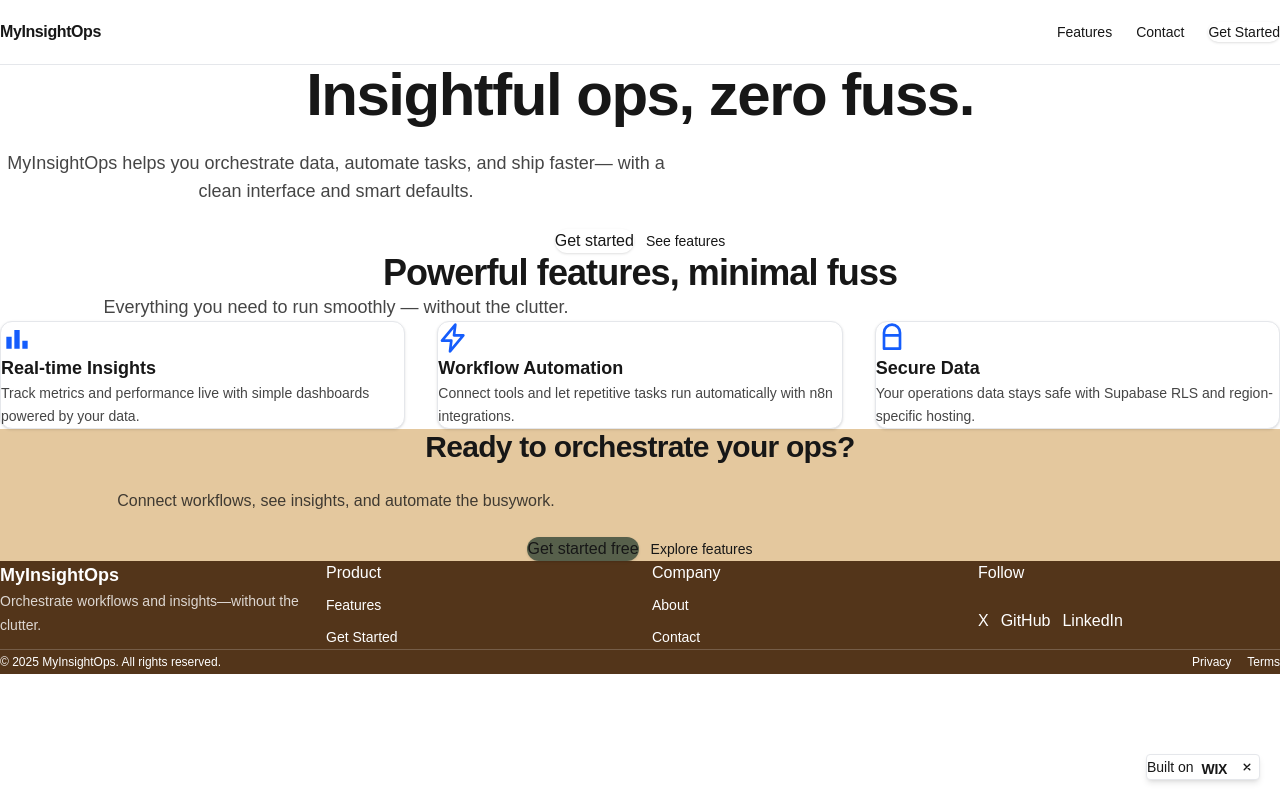
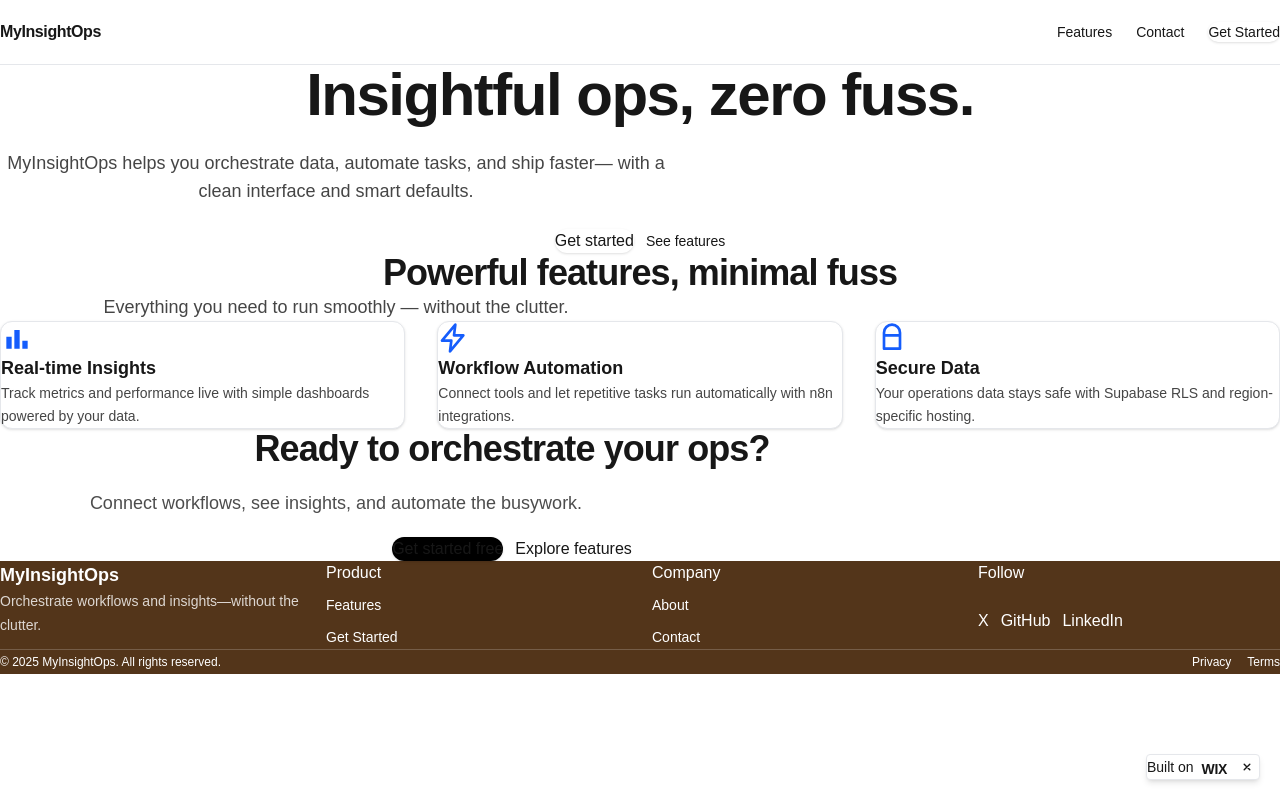
Before and after one commit to myinsightops/MIO-Pulse, a Next.js app in the folder web/: page / in a window 1280 px wide. Built offline with nearby package versions, Linux system fonts and the light colour scheme.

Commit message:
ui: cleaner CTA spacing, type scale, and button styles

```diff
--- a/web/components/CTA/CTA.jsx
+++ b/web/components/CTA/CTA.jsx
@@ -1,24 +1,33 @@
 export default function CTA() {
   return (
-    <section id="cta" className="bg-sand">
-      <div className="mx-auto max-w-screen-xl px-4 sm:px-6 lg:px-8 py-12 sm:py-16">
-        <div className="grid gap-4 sm:gap-6 text-center">
-          <h2 className="text-2xl sm:text-3xl font-bold tracking-tight">
+    <section id="cta" className="bg-white">
+      <div className="mx-auto max-w-5xl px-6 lg:px-8 py-16 lg:py-20">
+        <div className="grid gap-5 text-center">
+          <h2 className="text-3xl lg:text-4xl font-semibold tracking-tight">
             Ready to orchestrate your ops?
           </h2>
-          <p className="mx-auto max-w-2xl opacity-80">
+
+          <p className="mx-auto max-w-2xl text-base lg:text-lg text-black/70">
             Connect workflows, see insights, and automate the busywork.
           </p>
+
           <div className="flex items-center justify-center gap-3">
-            <a href="/signup" className="px-5 py-2.5 rounded-xl font-medium shadow hover:shadow-md transition bg-brand text-brand-foreground">
+            <a
+              href="/signup"
+              className="px-5 py-2.5 rounded-xl font-medium shadow-sm hover:shadow transition
+                         bg-black text-white"
+            >
               Get started free
             </a>
-            <a href="#features" className="text-sm underline underline-offset-4 hover:opacity-80">
+            <a
+              href="#features"
+              className="text-sm lg:text-base underline underline-offset-4 hover:opacity-80"
+            >
               Explore features
             </a>
           </div>
         </div>
       </div>
     </section>
-  )
+  );
 }
```
